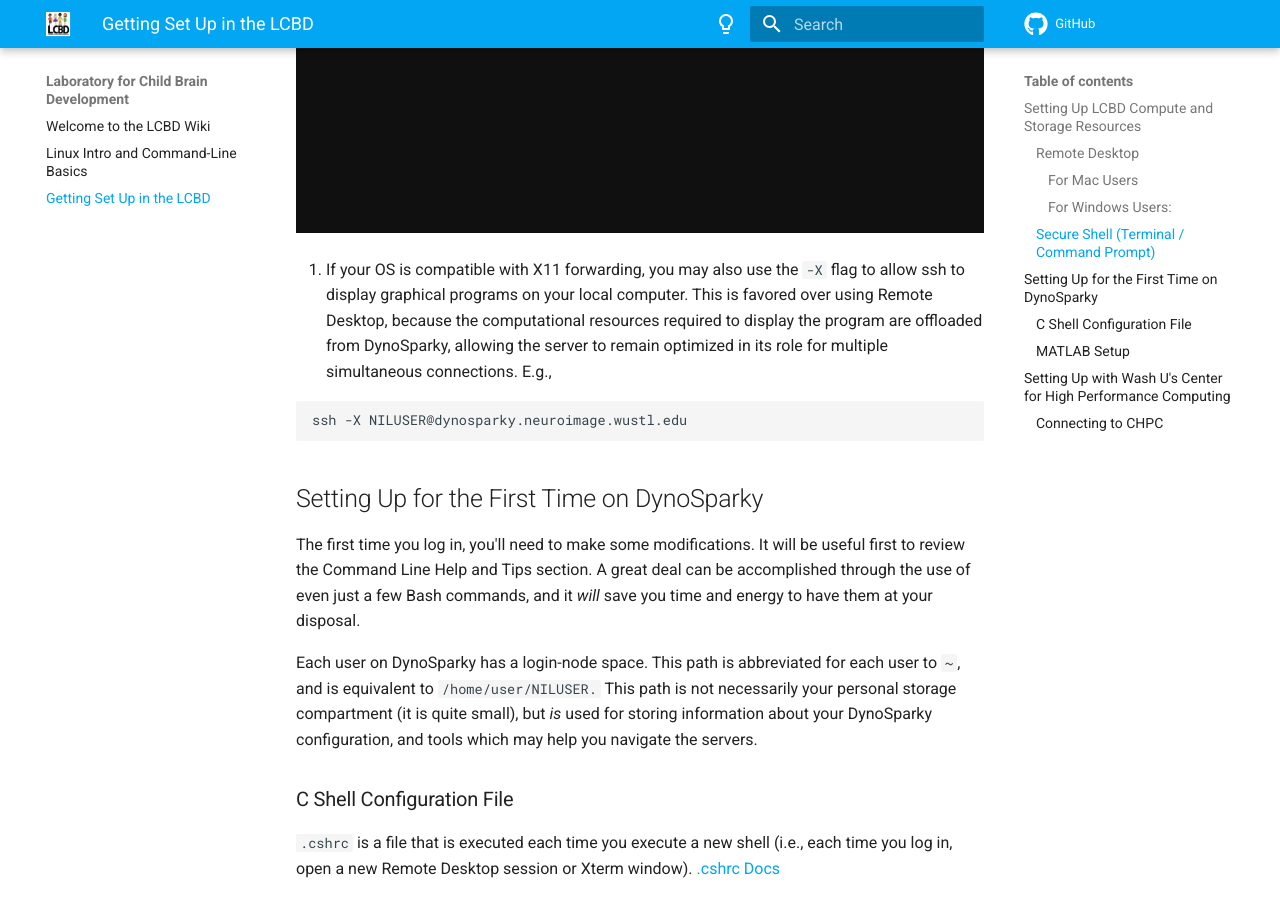
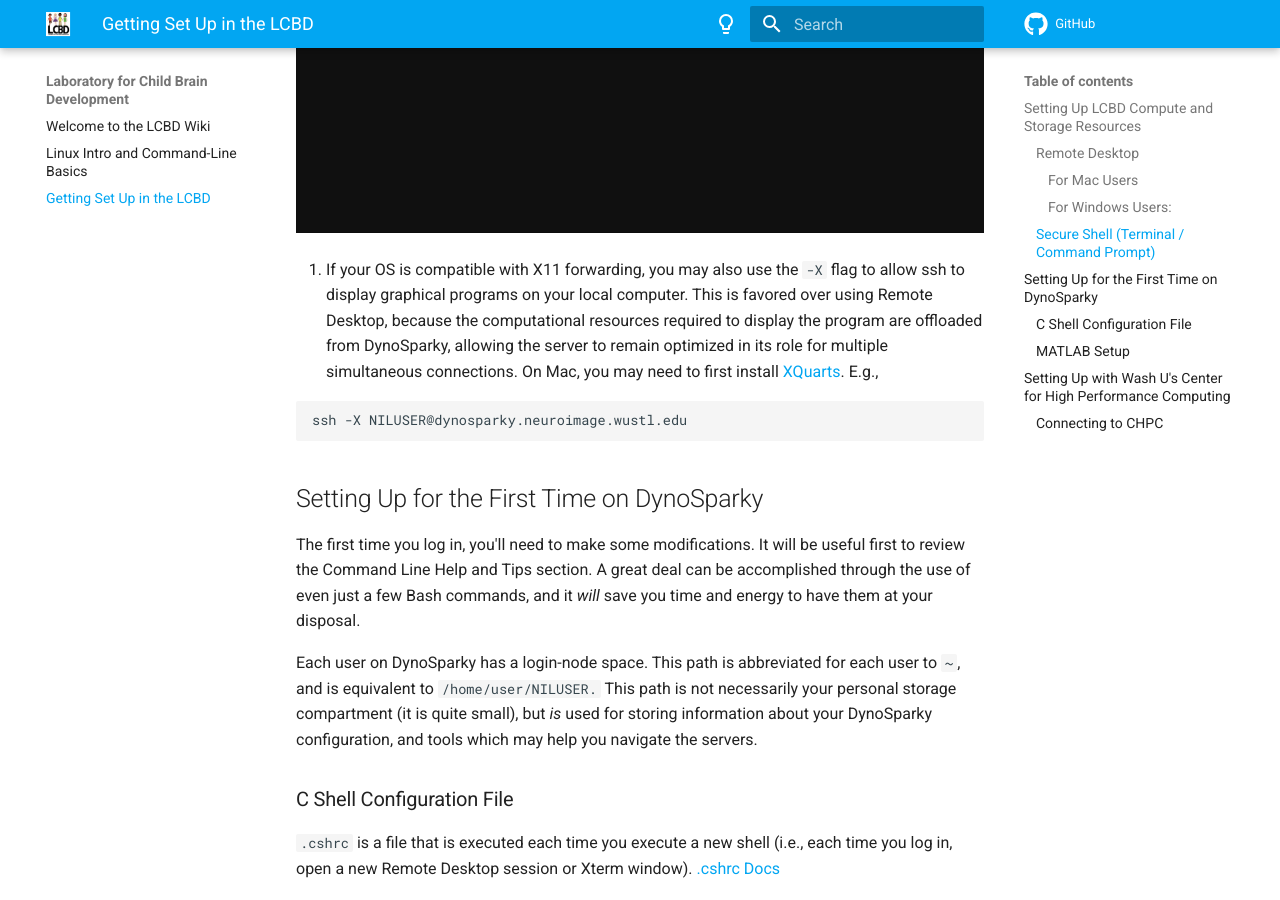
Before and after one commit to ChildBrainLab/ChildBrainLab.github.io, an MkDocs documentation site: the page built from docs/setting_up.md, in a window 1280 px wide and 900 px high, scrolled down 5240 px. Built offline with MkDocs 1.6.1 and Material for MkDocs 9.7.7, drawn with Linux system fonts in a browser that asks for light colours; comment, search, counter and statistics services are not loaded.

Commit message:
xquarts link

````diff
--- a/docs/setting_up.md
+++ b/docs/setting_up.md
@@ -62,7 +62,7 @@ On any operating system, you can connect to DynoSparky using SSH.
 
 ![SSH success](assets/setup_ssh_success.png)
 
-4. If your OS is compatible with X11 forwarding, you may also use the `-X` flag to allow ssh to display graphical programs on your local computer. This is favored over using Remote Desktop, because the computational resources required to display the program are offloaded from DynoSparky, allowing the server to remain optimized in its role for multiple simultaneous connections. E.g.,
+4. If your OS is compatible with X11 forwarding, you may also use the `-X` flag to allow ssh to display graphical programs on your local computer. This is favored over using Remote Desktop, because the computational resources required to display the program are offloaded from DynoSparky, allowing the server to remain optimized in its role for multiple simultaneous connections. On Mac, you may need to first install [XQuarts](https://www.xquartz.org/). E.g.,
 ```
 ssh -X NILUSER@dynosparky.neuroimage.wustl.edu
 ```
````
